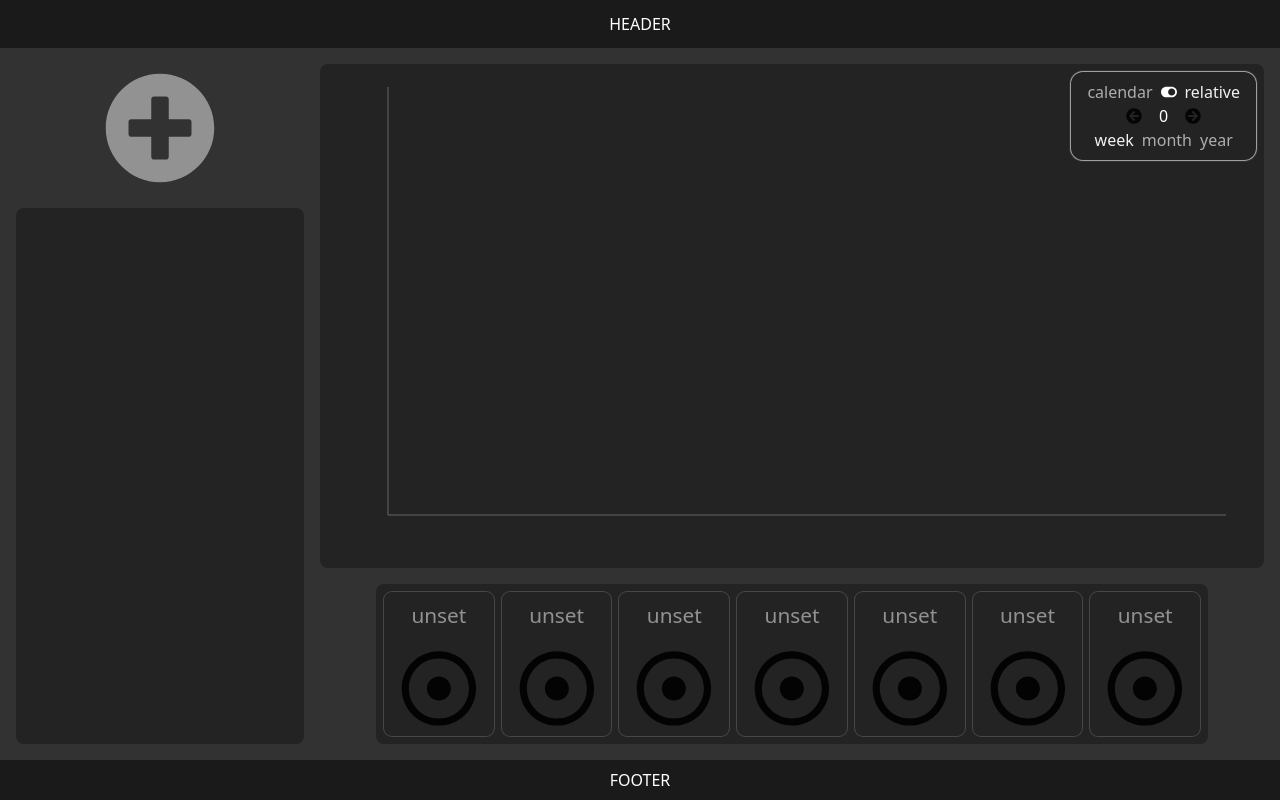
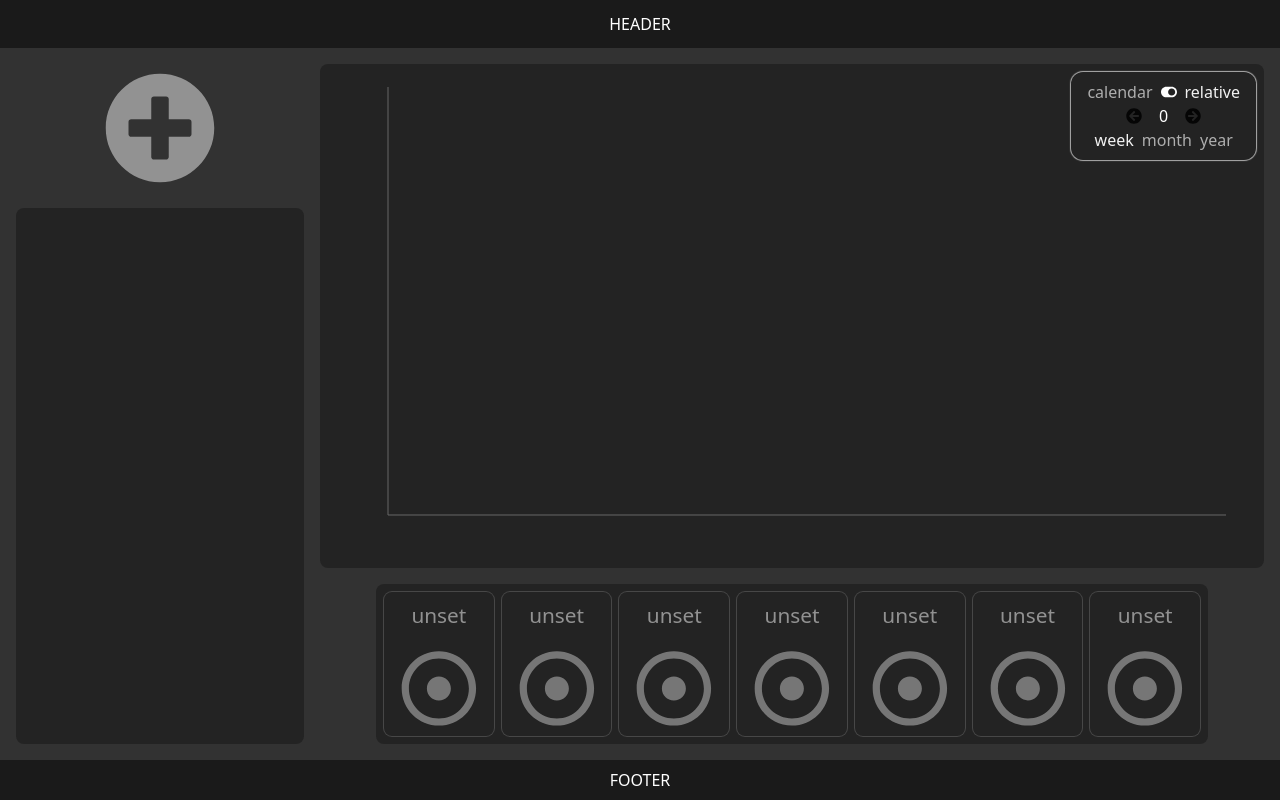
Before and after one commit to serious-pavel/no-pressure, a React (Vite) app: page / in a window 1280 px wide. Built offline with nearby package versions, Linux system fonts and the light colour scheme.

Commit message:
fix unset color variable

```diff
--- a/src/index.css
+++ b/src/index.css
@@ -206,6 +206,11 @@ button:focus-visible {
 .color-out {
   --grade-color: var(--dot-out-color);
   --grade-color-bright: var(--dot-out-color);
+}
+
+.color-unset {
+  --grade-color: var(--dot-unset-color);
+  --grade-color-bright: var(--dot-unset-color);
 }
 
 
```
